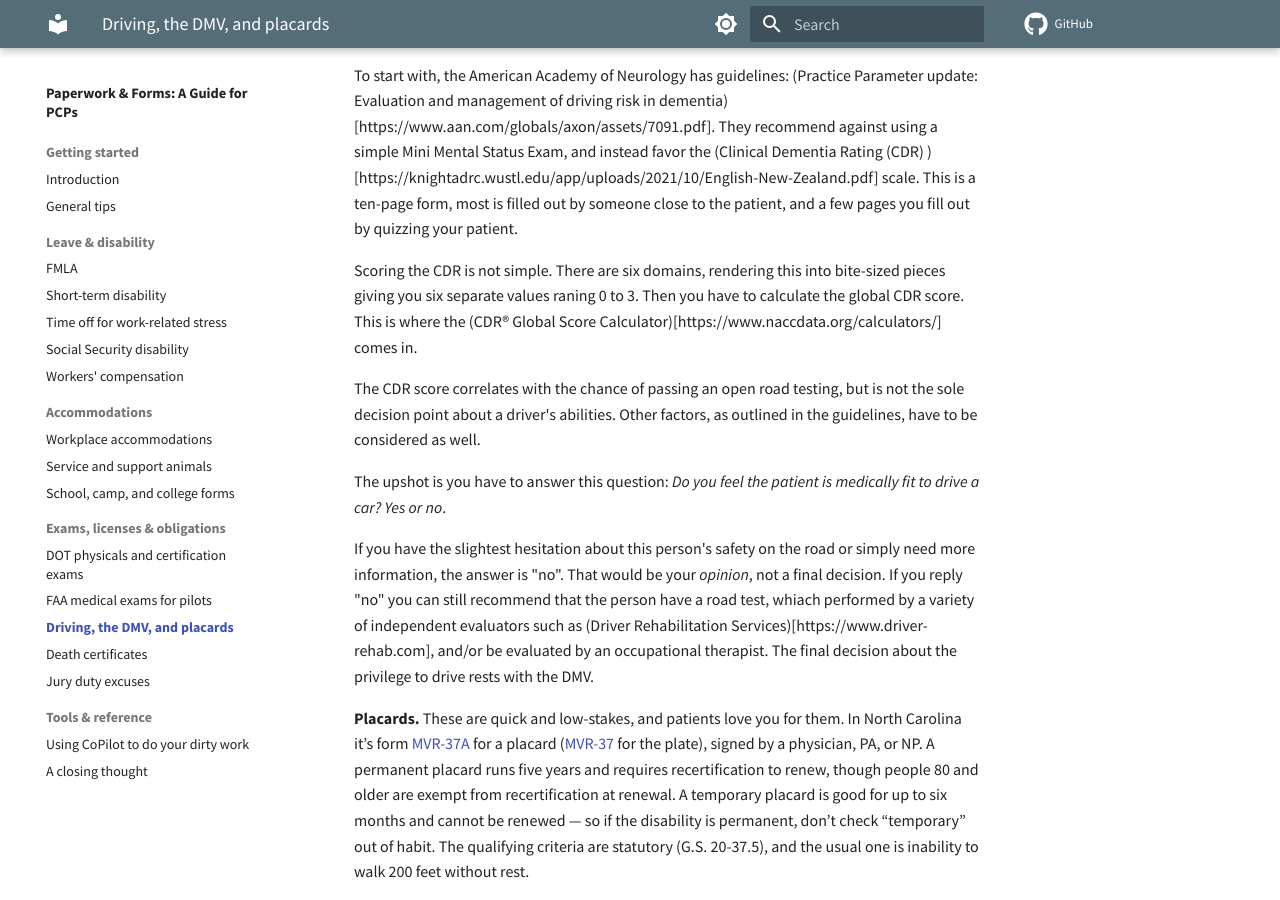
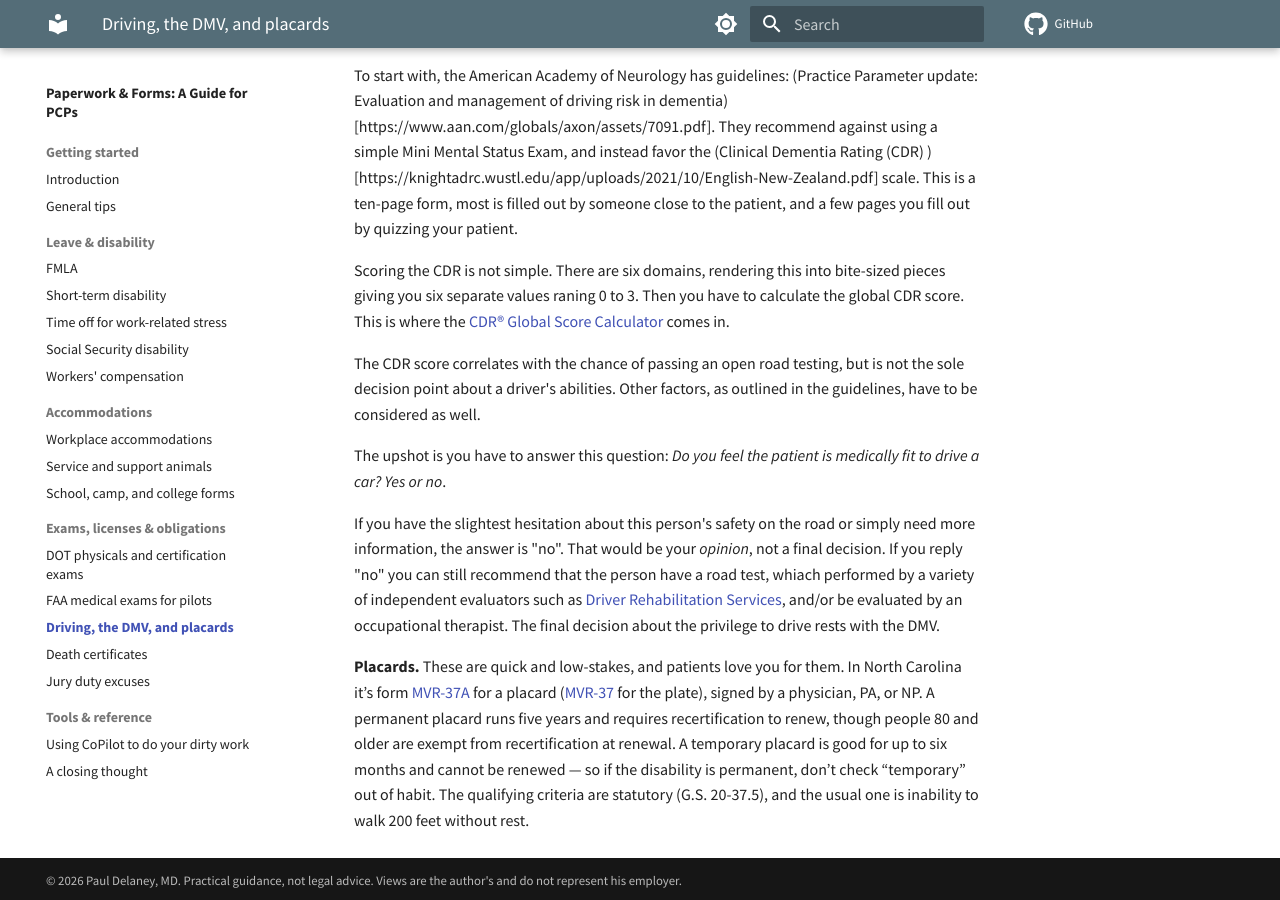
Before and after one commit to pdel4096/PCP-paperwork-guide, an MkDocs documentation site: the page built from docs/exams/dmv.md, in a window 1280 px wide and 900 px high, scrolled down 958 px. Built offline with MkDocs 1.6.1 and Material for MkDocs 9.7.7, drawn with Linux system fonts in a browser that asks for light colours; comment, search, counter and statistics services are not loaded.

Commit message:
Update from Mac Mini 2026-09-20 22:01

```diff
--- a/docs/exams/dmv.md
+++ b/docs/exams/dmv.md
@@ -12,12 +12,12 @@ Fortunately, you are not the first to wrestle with this issue. This is a well-wo
 
 To start with, the American Academy of Neurology has guidelines: (Practice Parameter update: Evaluation and management of driving risk in dementia)[https://www.aan.com/globals/axon/assets/7091.pdf]. They recommend against using a simple Mini Mental Status Exam, and instead favor the (Clinical Dementia Rating (CDR) )[https://knightadrc.wustl.edu/app/uploads/2021/10/English-New-Zealand.pdf] scale. This is a ten-page form, most is filled out by someone close to the patient, and a few pages you fill out by quizzing your patient.
 
-Scoring the CDR is not simple. There are six domains, rendering this into bite-sized pieces giving you six separate values raning 0 to 3. Then you have to calculate the global CDR score. This is where the (CDR® Global Score Calculator)[https://www.naccdata.org/calculators/] comes in.
+Scoring the CDR is not simple. There are six domains, rendering this into bite-sized pieces giving you six separate values raning 0 to 3. Then you have to calculate the global CDR score. This is where the [CDR® Global Score Calculator](https://www.naccdata.org/calculators/) comes in.
 
 The CDR score correlates with the chance of passing an open road testing, but is not the sole decision point about a driver's abilities. Other factors, as outlined in the guidelines, have to be considered as well.
 
 The upshot is you have to answer this question: *Do you feel the patient is medically fit to drive a car? Yes or no*.
 
-If you have the slightest hesitation about this person's safety on the road or simply need more information, the answer is "no". That would be your *opinion*, not a final decision. If you reply "no" you can still recommend that the person have a road test, whiach performed by a variety of independent evaluators such as (Driver Rehabilitation Services)[https://www.driver-rehab.com], and/or be evaluated by an occupational therapist. The final decision about the privilege to drive rests with the DMV.
+If you have the slightest hesitation about this person's safety on the road or simply need more information, the answer is "no". That would be your *opinion*, not a final decision. If you reply "no" you can still recommend that the person have a road test, whiach performed by a variety of independent evaluators such as [Driver Rehabilitation Services](https://www.driver-rehab.com), and/or be evaluated by an occupational therapist. The final decision about the privilege to drive rests with the DMV.
 
 **Placards.** These are quick and low-stakes, and patients love you for them. In North Carolina it’s form [MVR-37A](https://www.ncdot.gov/dmv/downloads/Documents/MVR-37A.pdf) for a placard ([MVR-37](https://www.ncdot.gov/dmv/downloads/Documents/MVR-37.pdf) for the plate), signed by a physician, PA, or NP. A permanent placard runs five years and requires recertification to renew, though people 80 and older are exempt from recertification at renewal. A temporary placard is good for up to six months and cannot be renewed — so if the disability is permanent, don’t check “temporary” out of habit. The qualifying criteria are statutory (G.S. 20-37.5), and the usual one is inability to walk 200 feet without rest.
```
